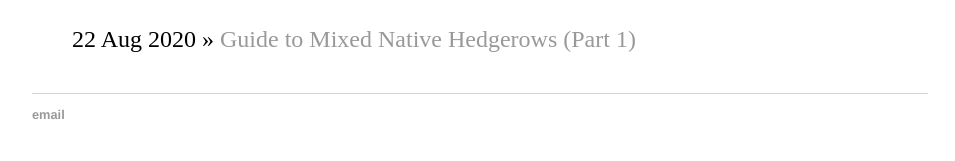
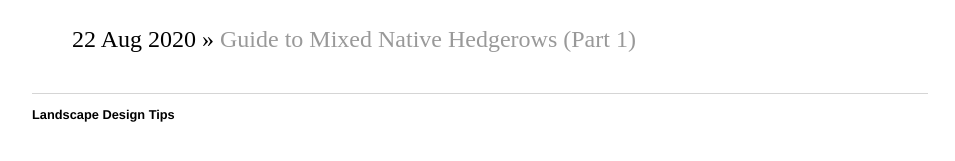
Before and after one commit to Quixoty/ORIG, a Jekyll site: the page built from index.html, in a window 1280 px wide. Shown: the part 338-499 px from the top of the page, without its empty margins (160-1115 px from the left). Built offline with Jekyll 4.4.1, drawn with Linux system fonts in a browser that asks for light colours.

Commit message:
Update default.html

```diff
--- a/_layouts/default.html
+++ b/_layouts/default.html
@@ -20,7 +20,7 @@
 			</div><!-- /.container -->
 			<footer>
 	    		<ul>
-	        		<li><a href="mailto:landscapedesigntips@outlook.com">email</a></li>
+	        		<li>Landscape Design Tips</li>
 				</ul>
 			</footer>
 		</body>
```
